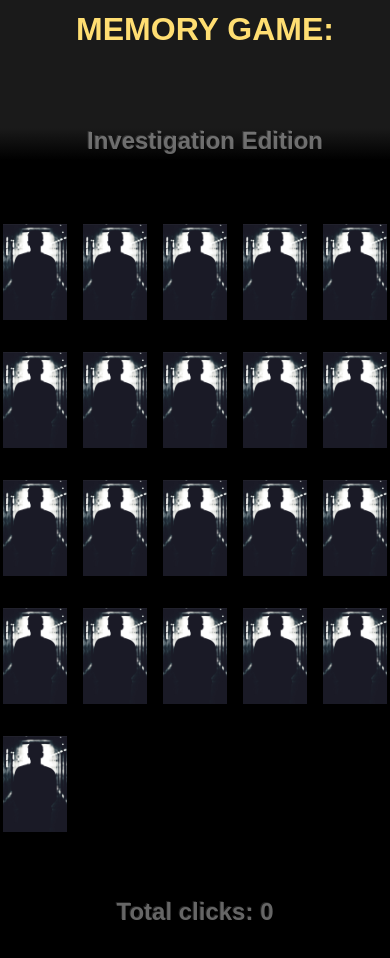
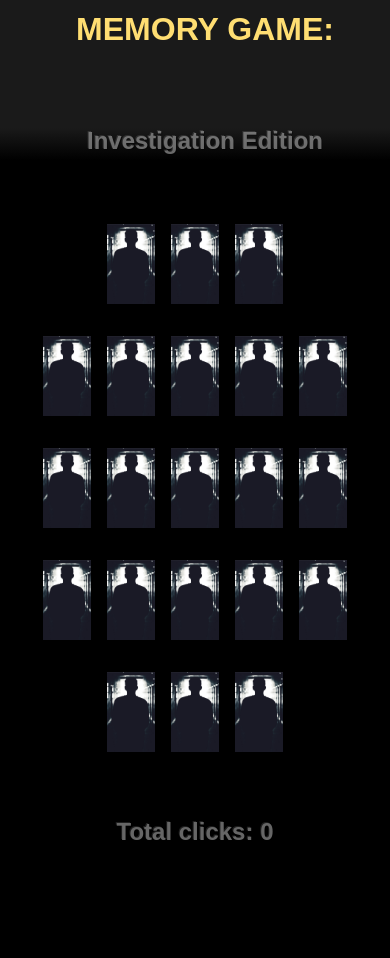
Before and after one commit to Jrejoire/Memory_Game, a React (Create React App) app: page / in a window 390 px wide. Shown: the top 958 px of the page. Built offline with nearby package versions, Linux system fonts and the light colour scheme; a web font is replaced by a local one.

Commit message:
Responsive update

```diff
--- a/src/Components/Card.css
+++ b/src/Components/Card.css
@@ -23,33 +23,34 @@ img:hover{
 	box-shadow: 0px 0px 15px 1px white;
 }
 
-@media screen and (min-width: 500px) {
 img:nth-last-child(1){
 grid-column-end: -2 ;
 }
+
 img:nth-last-child(19){
 grid-column-end: -2;
 }
+
 	img:nth-last-child(18){
 grid-column-start: 1;
 	}
+
 	img:nth-last-child(3){
 grid-column-start: 2;
 	}
+
 	img:nth-last-child(21){
 grid-column-start: 2;
-	}
-
 }
 
 
 @media (min-width: 100px) and (max-width: 767px) {
 
   img{
-  	width: 4em;
-	height: 6em;
+  	width: 3em;
+	height: 5em;
   }
   img#verso{
-  	padding-right: 4em;
+  	padding-right: 3em;
   }
 }
--- a/src/Containers/App.css
+++ b/src/Containers/App.css
@@ -1,9 +1,9 @@
 .wrap{
 	display: grid;
-	grid-template-rows: repeat(5, auto);
-	grid-template-columns: repeat(5, auto);
+	grid-template-rows: repeat(5, 1fr);
+	grid-template-columns: repeat(5, 1fr);
 	grid-gap: 2em 1em;
-	justify-content: center;
+	place-items: center;
 }
 
 .body{
@@ -13,7 +13,6 @@
 	background-color: black;
 	overflow-x: hidden;
 	padding: 4rem 5rem 4rem 5rem;
-
 }
 
 .App {
@@ -29,8 +28,17 @@ h2{
 	text-align: center;
 }
 
-@media (min-width: 481px) and (max-width: 767px) {
+@media (min-width: 100px) and (max-width: 767px) {
 	img:nth-last-child(1){
 	grid-column-end: -3 ;
 	}
+	.wrap{
+		justify-content: center;
+	}
 }
+@media screen and (min-width: 1150px) {
+	.wrap{
+		margin-left: 10em;
+		margin-right: 10em;
+	}
+}
```
Lines whose indentation alone changed are shown as unchanged.
